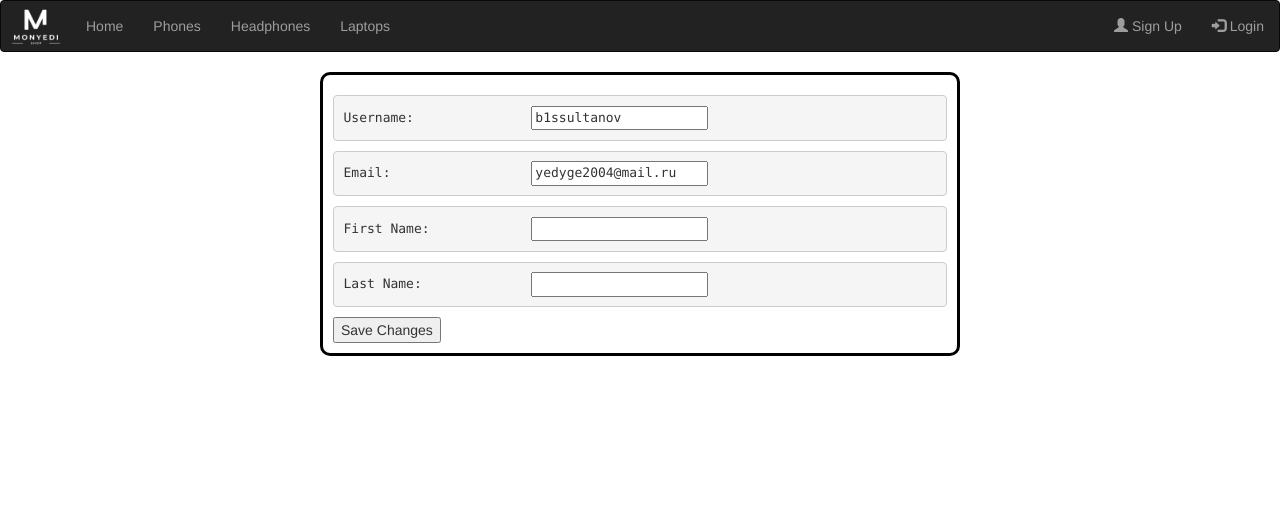
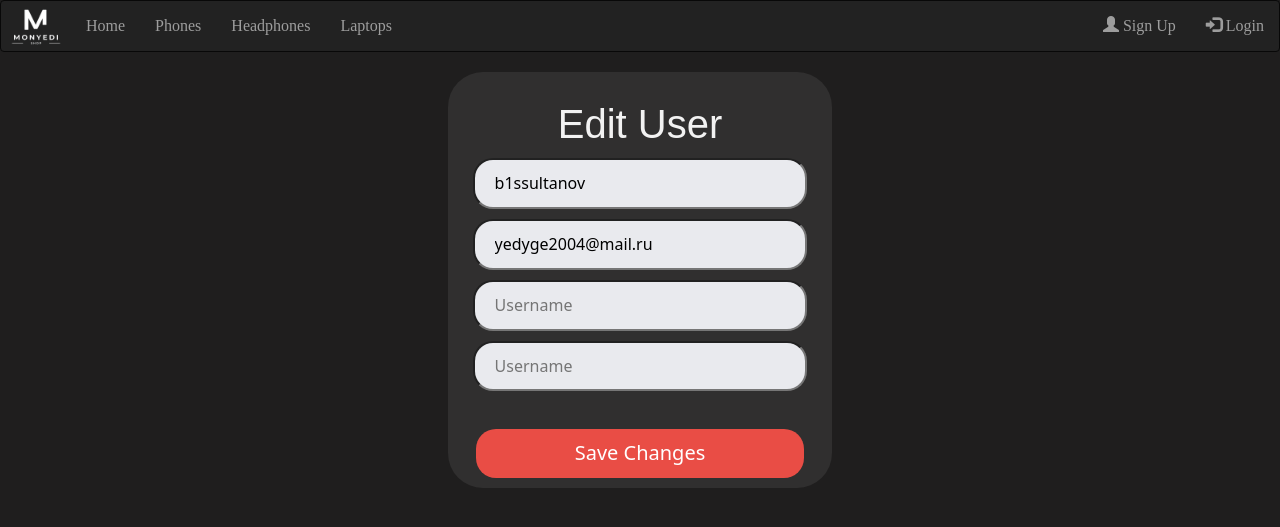
Before and after one commit to B1ssultanov/Final_BackEnd, a Django app: page /user_details/1/user_update/ in a window 1280 px wide. Shown: the top 527 px of the page. Run offline with Django 4.2, Linux system fonts and the light colour scheme; data comes from the database, SQL or seed files in the repository; some libraries are stand-ins or nearby versions.

Commit message:
User_update + Admin_page + Upload_files
Added to this pages style. And solve some bugs.

```diff
--- a/app/views.py
+++ b/app/views.py
@@ -155,7 +155,7 @@ def edit_user(request, user_id):
     else:
         form = UserEditForm(instance=user)
     return render(request, 'Home/user_update.html', {'form': form,
-                                                     'user': user,
+                                                     'user_info': user,
                                                      'logged': logged})
 
 
--- a/static/css/style_home.css
+++ b/static/css/style_home.css
@@ -41,7 +41,6 @@ body{
     height: 250px;
     justify-content: center;
     margin-top: 20px;
-
 }
 
 .margin{
--- a/templates/Authorization/Register.html
+++ b/templates/Authorization/Register.html
@@ -41,11 +41,7 @@ border-radius: 35px;
             text-align: center;
             box-shadow: 0 20px 35px rgba(0, 0, 0, 0. 1);
              background: rgb(48, 47, 47);
-
-
         }
-
-
         h2{
             font-size: 4rem;
             color: rgb(242, 242, 242);
@@ -78,8 +74,6 @@ font-family: system-ui, -apple-system, BlinkMacSystemFont, 'Segoe UI', Roboto, O
         button:hover{
             background: rgb(192, 70, 18);
         }
-
-
     </style>
 </head>
 <body>
--- a/templates/Home/search_results.html
+++ b/templates/Home/search_results.html
@@ -89,7 +89,7 @@
                 </div>
                 <div class="cardBottom">
                     <div class="cardPrice">
-                        <div>{{ i.price }}</div>
+                        <div>{{ i.price }}₸</div>
                     </div>
 
                     <a href="/{{ i.id }}" class="hrefButton">
--- a/templates/Home/user_update.html
+++ b/templates/Home/user_update.html
@@ -17,6 +17,67 @@
     <link rel="stylesheet" href="{% static 'css/style.css' %}" type="text/css" media="all"/>
 
     <style>::-webkit-scrollbar { width: 0;}</style>
+
+
+    <style>
+        body{
+            font-family: 'PT Sans', sans-serif;
+            font-size: 16px;
+            line-height: 1.428571429;
+            font-weight: 400;
+            color: azure;
+
+            background-color: rgb(31, 30, 30);
+            /* background: url("https://images.unsplash.com/photo-1485802007047-7774de7208e5?dpr=1&auto=compress,format&fit=crop&w=1800&h") no-repeat center center fixed; */
+            background-size: cover;
+
+            font-family: 'Droid Serif', serif;
+        }
+        .editUser{
+            width:350px;
+            padding: 2rem 1rem;
+            margin:90px auto;
+            background: rgba(39, 37, 43, 0.5);
+            color: black;
+            border-radius: 35px;
+            text-align: center;
+            box-shadow: 0 20px 35px rgba(0, 0, 0, 0. 1);
+             background: rgb(48, 47, 47);
+        }
+        h2{
+            font-size: 4rem;
+            color: rgb(242, 242, 242);
+            margin-bottom: 1.2rem;
+            font-family: 'Montserrat', sans-serif;;
+        }
+        form input{
+            width: 92%;
+            outline: none;
+            padding: 12px 20px;
+            margin-bottom: 10px;
+            border-radius: 20px;
+            background: rgb(233, 234, 238);
+            color: black;
+            font-family: system-ui, -apple-system, BlinkMacSystemFont, 'Segoe UI', Roboto, Oxygen, Ubuntu, Cantarell, 'Open Sans', 'Helvetica Neue', sans-serif;
+        }
+        button{
+            font-size: 1rem;
+            margin-top: 1.8rem;
+            padding: 10px 0;
+            border-radius: 20px;
+            outline: none;
+            border:none;
+            font-size: 20px;
+            width: 90%;
+            color:white;
+            cursor: pointer;
+            background: rgb(233, 77, 69);
+            font-family: system-ui, -apple-system, BlinkMacSystemFont, 'Segoe UI', Roboto, Oxygen, Ubuntu, Cantarell, 'Open Sans', 'Helvetica Neue', sans-serif;
+        }
+        button:hover{
+            background: rgb(192, 70, 18);
+        }
+    </style>
 </head>
 <body>
     <nav class="navbar navbar-inverse">
@@ -60,13 +121,14 @@
       {% endif %}
       </div>
     </nav>
-    <div class="editUser" style="border: black solid 3px; border-radius: 10px; width: 50%; position: relative; margin: auto; padding: 10px">
+    <div class="editUser" style="width: 30%; position: relative; margin: auto; padding: 10px">
+        <h2>Edit User</h2>
         <form method="POST">
             {% csrf_token %}
-            <h4><pre>Username:               {{ form.username }}</pre></h4>
-            <h4><pre>Email:                  {{ form.email }}</pre></h4>
-            <h4><pre>First Name:             {{ form.first_name }}</pre></h4>
-            <h4><pre>Last Name:              {{ form.last_name }}</pre></h4>
+            <input placeholder="Username" {{ form.username }}
+            <input placeholder="Username" {{ form.email }}
+            <input placeholder="Username" {{ form.first_name }}
+            <input placeholder="Username" {{ form.last_name }}
             <p>{{ form.errors }}</p>
             <button type="submit">Save Changes</button>
         </form>
```
Also changed, not shown: templates/Home/Home.html (+2 -22 lines), templates/Home/user_detail.html (+23 -15 lines), templates/Super/SuperUser.html (+87 -35 lines), templates/Super/Upload_files.html (+79 -37 lines). Lines whose indentation alone changed are shown as unchanged.
